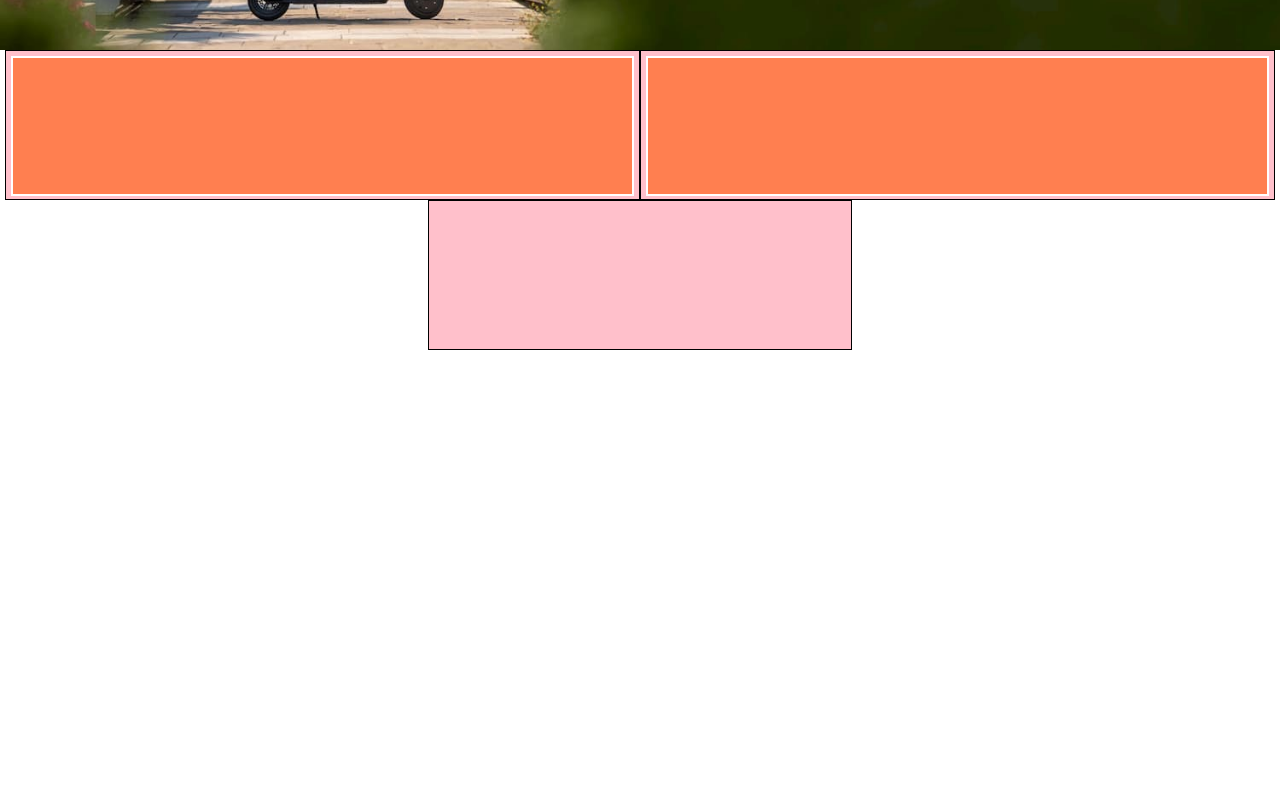
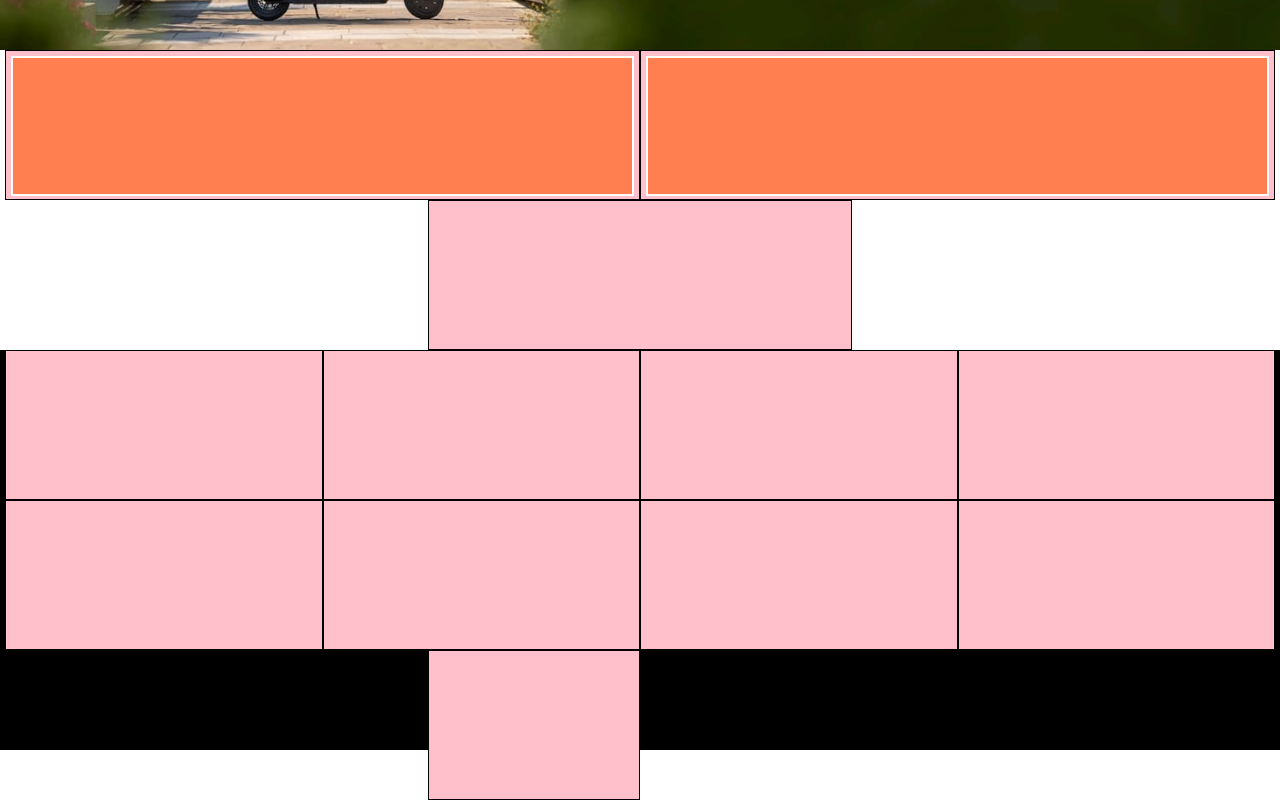
Before and after one commit to davide-corsini/html-css-helbiz, a plain HTML site: page index.html in a window 1280 px wide. Shown: the part 2013-2813 px from the top of the page. Before the commit the page ends 2363 px from the top, so only its background shows below. Drawn offline with nearby package versions, Linux system fonts and the light colour scheme.

Commit message:
push with footer structure

```diff
--- a/css/style.css
+++ b/css/style.css
@@ -115,3 +115,14 @@ ul.navbar-languages a {
       font-size: 26px;
     }
   }
+
+
+
+
+
+
+  footer{
+    height: 400px;
+    background-color: #000000;
+
+  }
--- a/index.html
+++ b/index.html
@@ -192,7 +192,50 @@
     <!-- end main -->
 
     <!-- start footer -->
-    <footer>
+    <footer class="debug">
+        <div class="container">
+            <section id="info">
+                <div class="row">
+                    <div class="col-lg-3">
+
+                    </div>
+                    <div class="col-lg-3">
+
+                    </div>
+                    <div class="col-lg-3">
+
+                    </div>
+                    <div class="col-lg-3">
+
+                    </div>
+                </div>
+            </section>
+            <section id="social">
+                <div class="row">
+                    <div class="col-lg-3">
+
+                    </div>
+                    <div class="col-lg-3">
+
+                    </div>
+                    <div class="col-lg-3">
+
+                    </div>
+                    <div class="col-lg-3">
+
+                    </div>
+                </div>
+
+            </section>
+            <section id="smartphone">
+                <div class="row">
+                    <div class="col-lg-offset-4 col-lg-2">
+
+                    </div>
+                </div>
+
+            </section>
+        </div>
 
     </footer>
     <!-- / end footer -->
```
